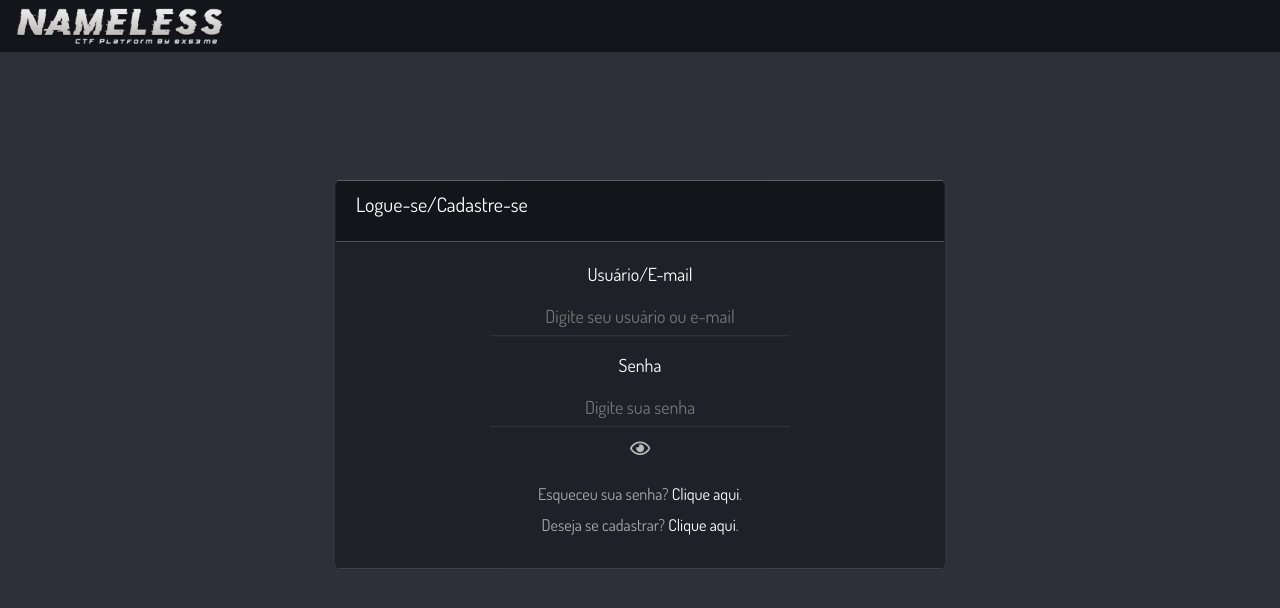
After one commit to 0x53oficial/NamelessCTFPlatform, a PHP site: page /App/Views/login/login.phtml in a window 1280 px wide. The commit adds this page. Shown: the top 608 px of the page. Run offline with PHP 8.4, Linux system fonts and the light colour scheme; some libraries are stand-ins or nearby versions.

Commit message:
Adding route and login screen.

```diff
--- /dev/null
+++ b/App/Views/login/login.phtml
@@ -0,0 +1,61 @@
+<!DOCTYPE html>
+<html lang="pt-br">
+    <head>
+        <meta charset="utf-8">
+        <title>0x53 | Nameless CTF Platform</title>
+        <link rel="icon" href="imgs/icon.png">
+        <meta name="viewport" content="width=device-width, initial-scale=1.0">
+        <meta name="author" content="Samuel Silva">
+        <meta name="creator" content="Samuel Silva">
+        <link rel="stylesheet" href="https://stackpath.bootstrapcdn.com/bootstrap/4.5.0/css/bootstrap.min.css" integrity="sha384-9aIt2nRpC12Uk9gS9baDl411NQApFmC26EwAOH8WgZl5MYYxFfc+NcPb1dKGj7Sk" crossorigin="anonymous">
+        <link rel="stylesheet" href="css/login.css" type="text/css">
+    </head>
+    <body>
+        <!-- Navbar -->
+        <nav class="navbar navbar-expand-md navbar-dark fixed-top">
+            <img src="imgs/namelessctfplatform.png" width="210">
+        </nav>
+        <!-- End of Navbar -->
+        <!-- Content-->
+
+        <div class="container-fluid mt-5">
+            <div class="row">
+
+                <div class="col-md-6 well">
+                    <div class="card mb-3">
+                        <div class="card-header">
+                            <h5 class="card-title">Logue-se/Cadastre-se</h5>
+                        </div>
+                        <div class="card-body" align="center">
+
+
+                            <form method="POST" action="/login">
+                                <label>Usuário/E-mail</label>
+                                <input type="text" class="mb-3" placeholder="Digite seu usuário ou e-mail" required>
+
+                                <label>Senha</label>
+                                <input type="password" id="password" placeholder="Digite sua senha" required>
+                                <button id="buttonPassword" class="show-password mt-2 mb-4" type="button" onclick='showpassword()'><i class="far fa-eye"></i></button>
+
+                                <p>Esqueceu sua senha? <a href="/recuperar-senha">Clique aqui</a>.</p>
+                                <p>Deseja se cadastrar? <a href="/cadastro">Clique aqui</a>.</p>
+
+                            </form>
+
+
+                        </div>
+                    </div>
+                </div>
+
+
+            </div>
+        </div>
+
+        <!-- End of Content -->
+
+        <script src="https://code.jquery.com/jquery-3.5.1.slim.min.js" integrity="sha384-DfXdz2htPH0lsSSs5nCTpuj/zy4C+OGpamoFVy38MVBnE+IbbVYUew+OrCXaRkfj" crossorigin="anonymous"></script>
+        <script src="https://stackpath.bootstrapcdn.com/bootstrap/4.5.0/js/bootstrap.min.js" integrity="sha384-OgVRvuATP1z7JjHLkuOU7Xw704+h835Lr+6QL9UvYjZE3Ipu6Tp75j7Bh/kR0JKI" crossorigin="anonymous"></script>
+        <link rel="stylesheet" href="https://use.fontawesome.com/releases/v5.14.0/css/all.css" integrity="sha384-HzLeBuhoNPvSl5KYnjx0BT+WB0QEEqLprO+NBkkk5gbc67FTaL7XIGa2w1L0Xbgc" crossorigin="anonymous">
+        <script src="js/password.js"></script>
+    </body>
+</html>
--- /dev/null
+++ b/public_html/css/login.css
@@ -0,0 +1,102 @@
+@import 'https://fonts.googleapis.com/css?family=Dosis&display=swap';
+
+*{
+    padding: 0;
+    margin: 0;
+}
+
+p{
+    font-size: 0.9em;
+    line-height: 0.4cm;
+    color: #aaaaaa;
+}
+
+body{
+    font-family: "Dosis";
+    font-size: 18px;
+    background-color: #2D2F39;
+    color: #fff;
+}
+
+h5{
+    font-weight: 500;
+}
+
+html{
+    padding-top: 50px;
+}
+
+label{
+    display: block;
+
+}
+
+a{
+    color: #fff;
+}
+
+a:hover{
+    color: #fff;
+    text-decoration: none;
+}
+
+input[type=text], input[type=password]{
+    background-color: transparent;
+    border: 0;
+    outline: none;
+    color: #fff;
+    border-bottom: 1px solid rgb(255, 255, 255, 0.1);
+    width: 300px;
+    height: 40px;
+    text-align: center;
+}
+
+
+.show-password{
+    padding: 0;
+    background-color: transparent;
+    border: 0;
+    color: rgb(187, 187, 187);
+    display: block;
+}
+
+.container-fluid{
+    position: relative;
+}
+
+.navbar{
+    background-color: #14151a;
+}
+
+#navbar-title:hover{
+    color: #e5e5e5;
+    transition-duration: 0.5s;
+}
+
+.nav-item{
+    transition-duration: 0.5s;
+}
+
+.card{
+    border-color: #1F2128;
+}
+
+.card-header{
+    background-color: #14151a;
+}
+
+.card-body{
+    background-color: #1F2128;
+    color: #fff;
+}
+
+.unfocus{
+    color: #cfcfcf;
+}
+
+.well {
+    position: absolute;
+    top: 20%;
+    right: 50%;
+    transform: translate(50%, 20%);
+ }
--- /dev/null
+++ b/public_html/js/password.js
@@ -0,0 +1,10 @@
+function showpassword(){
+    password.type="text"
+    buttonPassword.setAttribute('onclick', 'hidepassword()')
+}
+
+function hidepassword(){
+    password.type="password"
+    buttonPassword.setAttribute('onclick', 'showpassword()')
+
+}
```
Also changed, not shown: App/Router.php (+12 -0 lines).
